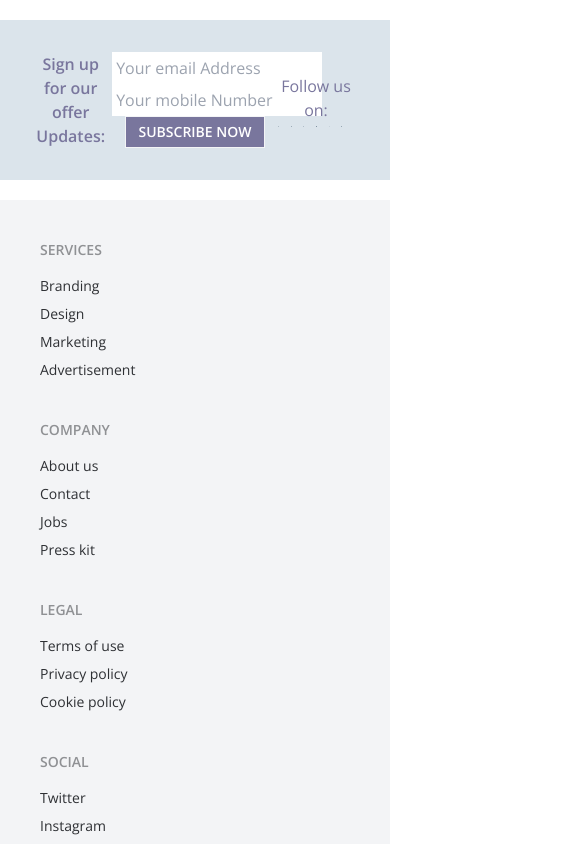
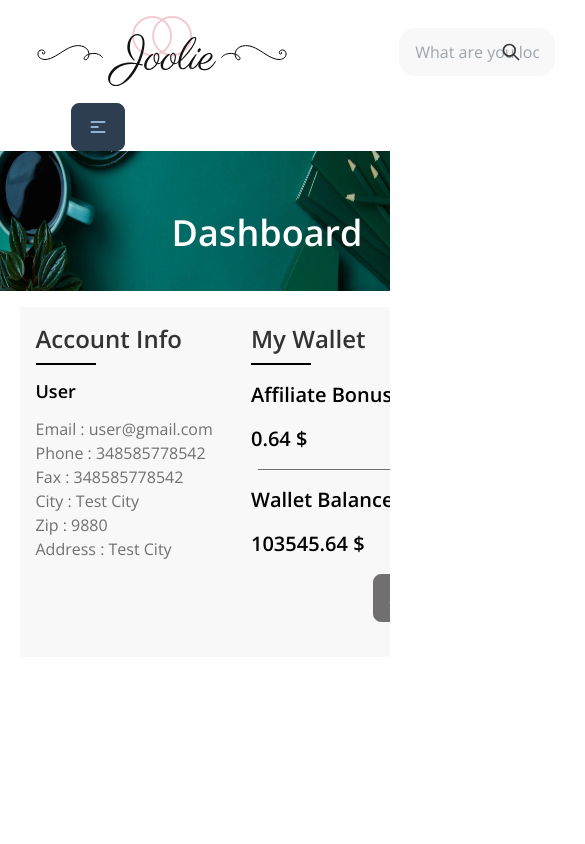
Before and after one commit to eliyas700/Candre-Jwellery, a React (Create React App) app: page /wishlist in a window 390 px wide. Shown: the top 844 px of the page, 585 px wide, since content can reach past the window. Built offline with nearby package versions, Linux system fonts and the light colour scheme.

Commit message:
Dashboard Ui Design

```diff
--- a/src/App.js
+++ b/src/App.js
@@ -10,6 +10,8 @@ import ProductDetails from "./Components/ProductDetail/ProductDetails";
 import ProductSearchPage from "./Components/ProductSearchPage/ProductSearchPage";
 import ContactUs from "./Components/ContactUs/ContactUs";
 import UserCart from "./Components/UserCart/UserCart";
+import UserWishList from "./Components/UserWishList/UserWishList";
+import DashboardInfo from "./Components/UserWishList/DashboardInfo";
 function App() {
   return (
     <div className="App">
@@ -25,6 +27,9 @@ function App() {
         ></Route>
         <Route path="/contact" element={<ContactUs></ContactUs>}></Route>
         <Route path="/cart" element={<UserCart />}></Route>
+        <Route path="/wishlist" element={<UserWishList />}>
+          <Route index element={<DashboardInfo />}></Route>
+        </Route>
       </Routes>
 
       <MainFooter></MainFooter>
--- a/src/Components/Header2/Header2.js
+++ b/src/Components/Header2/Header2.js
@@ -82,7 +82,10 @@ const Header2 = () => {
             type="text"
             placeholder="What are you looking for today? Eg: solitaire rings"
           />
-          <button className="btn btn-ghost btn-circle absolute right-5">
+          <Link
+            to="/productSearch"
+            className="btn btn-ghost btn-circle absolute right-5"
+          >
             <svg
               xmlns="http://www.w3.org/2000/svg"
               className="h-5 w-15"
@@ -97,12 +100,12 @@ const Header2 = () => {
                 d="M21 21l-6-6m2-5a7 7 0 11-14 0 7 7 0 0114 0z"
               />
             </svg>
-          </button>
+          </Link>
         </div>
         <div className="navbar-end">
-          <button className="mr-5">
+          <Link to="/wishlist" className="mr-5">
             <img className="w-[20px]" src={heart} alt="" />
-          </button>
+          </Link>
           <Link to="/cart" className="mr-5">
             <img className="w-[20px]" src={cart} alt="" />
           </Link>
--- a/src/Components/ProductSearchPage/FilteredItemCard.js
+++ b/src/Components/ProductSearchPage/FilteredItemCard.js
@@ -11,10 +11,15 @@ import img2 from "../../Assets/c012928_2_4.webp";
 import img3 from "../../Assets/c012928_5_3.webp";
 // import required modules
 import { EffectCube, Pagination } from "swiper";
+import { Link, useNavigate } from "react-router-dom";
 const FilteredItemCard = () => {
+  const navigate = useNavigate();
   return (
     <div>
-      <div class="card card-compact w-[273px] h-[378px] shadow-none hover:shadow-xl  bg-base-100 rounded-none ">
+      <div
+        onClick={() => navigate("/singleProduct")}
+        class="card card-compact w-[273px] h-[378px] shadow-none hover:shadow-xl  bg-base-100 rounded-none "
+      >
         <figure>
           <>
             <Swiper
--- a/src/Components/ProductSearchPage/ProductSearchPage.js
+++ b/src/Components/ProductSearchPage/ProductSearchPage.js
@@ -1,9 +1,17 @@
 import React from "react";
 import { BiChevronDown } from "react-icons/bi";
+import SmallHeader from "../Header1/SmallHeader";
+import Header2 from "../Header2/Header2";
+import Header3 from "../Header3/Header3";
 import FilteredItem from "./FilteredItem";
 
 const ProductSearchPage = () => {
   return (
+    <div>
+      <SmallHeader></SmallHeader>
+      <Header2></Header2>
+      <Header3></Header3>
+
       <div className="w-[90%] h-auto mx-auto">
         <div class="text-xs text-info breadcrumbs">
           <ul>
@@ -238,6 +246,7 @@ const ProductSearchPage = () => {
 
         <FilteredItem></FilteredItem>
       </div>
+    </div>
   );
 };
 
--- /dev/null
+++ b/src/Components/UserWishList/DashboardHeader.js
@@ -0,0 +1,14 @@
+import React from "react";
+import img from "../../Assets/1648110638breadpng.png";
+const DashboardHeader = ({ title }) => {
+  return (
+    <div className="relative">
+      <img className="h-[140px] w-[100%]" src={img} alt="" />
+      <h2 className="absolute top-[44%] left-[44%] text-4xl text-white font-semibold">
+        {title}
+      </h2>
+    </div>
+  );
+};
+
+export default DashboardHeader;
--- /dev/null
+++ b/src/Components/UserWishList/DashboardInfo.js
@@ -0,0 +1,47 @@
+import React from "react";
+import DashboardHeader from "./DashboardHeader";
+
+const DashboardInfo = () => {
+  return (
+    <div>
+      <DashboardHeader title={"Dashboard"}></DashboardHeader>
+      <div className="w-[90%] mx-auto grid grid-cols-2 gap-20">
+        <div className="w-[400px] h-[350px] bg-[#f8f8f8] p-4 mt-4">
+          <h2 className="text-2xl text-left font-semibold pb-2">
+            Account Info
+          </h2>
+          <div className="w-[60px] h-[2px] bg-black"></div>
+          <ul className="text-left text-info">
+            <li className="font-semibold  text-lg text-black my-3">User</li>
+            <li>Email : user@gmail.com</li>
+            <li>Phone : 348585778542</li>
+            <li>Fax : 348585778542</li>
+            <li>City : Test City</li>
+            <li>Zip : 9880</li>
+            <li> Address : Test City</li>
+          </ul>
+        </div>
+        <div className="w-[400px] h-[350px] bg-[#f8f8f8] p-4 mt-4">
+          <h2 className="text-2xl text-left font-semibold pb-2">My Wallet</h2>
+          <div className="w-[60px] h-[2px] bg-black"></div>
+          <h2 className="font-semibold text-xl text-black text-left my-4">
+            Affiliate Bonus :
+          </h2>
+          <p className="font-semibold text-xl text-black text-left my-4">
+            0.64 $
+          </p>
+          <div className="w-[96%] h-[1px] bg-info mx-auto"></div>
+          <h2 className="font-semibold text-xl text-black text-left my-4">
+            Wallet Balance :
+          </h2>
+          <p className="font-semibold text-xl text-black text-left my-4">
+            103545.64 $
+          </p>
+          <button className="btn btn-info">Add Deposit</button>
+        </div>
+      </div>
+    </div>
+  );
+};
+
+export default DashboardInfo;
--- /dev/null
+++ b/src/Components/UserWishList/UserWishList.js
@@ -0,0 +1,78 @@
+import React from "react";
+import { Link, Outlet } from "react-router-dom";
+import SmallHeader from "../Header1/SmallHeader";
+import Header2 from "../Header2/Header2";
+import Header3 from "../Header3/Header3";
+import DashboardHeader from "./DashboardHeader";
+
+const UserWishList = () => {
+  return (
+    <div>
+      <Header2></Header2>
+      {/* <DashboardHeader></DashboardHeader> */}
+      <div>
+        <>
+          <div className="navbar-end  lg:hidden">
+            <label
+              tabIndex="1"
+              htmlFor="my-drawer-2"
+              className="btn btn-accent lg:hidden"
+            >
+              <svg
+                xmlns="http://www.w3.org/2000/svg"
+                className="h-5 w-5"
+                fill="none"
+                viewBox="0 0 24 24"
+                stroke="currentColor"
+              >
+                <path
+                  strokeLinecap="round"
+                  strokeLinejoin="round"
+                  strokeWidth="2"
+                  d="M4 6h16M4 12h8m-8 6h16"
+                />
+              </svg>
+            </label>
+          </div>
+          <div className="drawer drawer-mobile overflow-hidden">
+            <input
+              id="my-drawer-2"
+              type="checkbox"
+              className="drawer-toggle "
+            />
+            <div className="drawer-content ">
+              {/* <!-- Page content here --> */}
+
+              <Outlet></Outlet>
+            </div>
+            <div className="drawer-side min-h-screen overflow-hidden">
+              <label htmlFor="my-drawer-2" className="drawer-overlay"></label>
+              <ul className="menu p-4 w-48 lg:w-56 bg-primary  text-neutral text-sm ">
+                {/* <!-- Sidebar content here --> */}
+                <h2 className="text-xl font-semibold border-b-2 mb-3 uppercase pb-2">
+                  Dashboard
+                </h2>
+                <li>
+                  <Link to="/wishlist">Dashboard</Link>
+                </li>
+
+                <li>
+                  <div class="dropdown relative">
+                    <label
+                      tabindex="0"
+                      class="flex justify-between items-center"
+                    >
+                      Listing
+                    </label>
+                  </div>
+                </li>
+              </ul>
+            </div>
+          </div>
+        </>
+      </div>
+    </div>
+  );
+};
+
+export default UserWishList;
```
Also changed, not shown: src/Assets/1648110638breadpng.png (added). Lines whose indentation alone changed are shown as unchanged.
